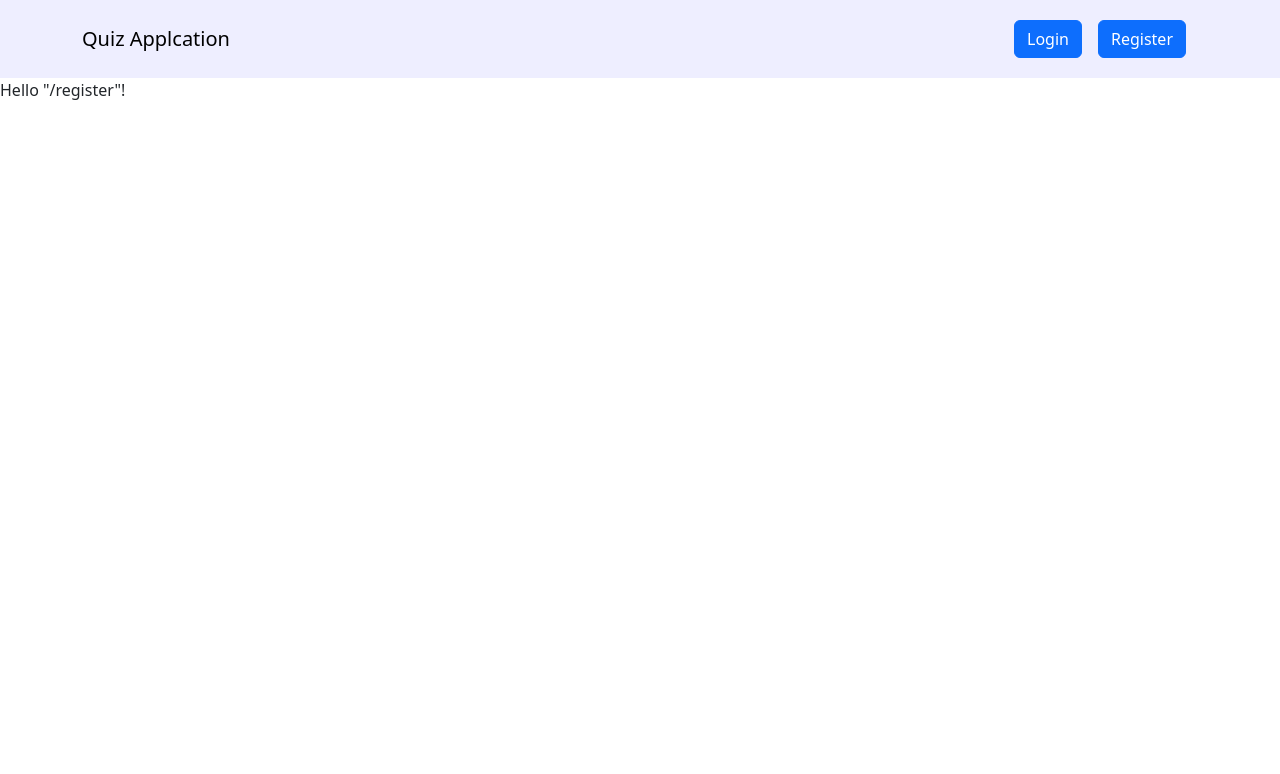
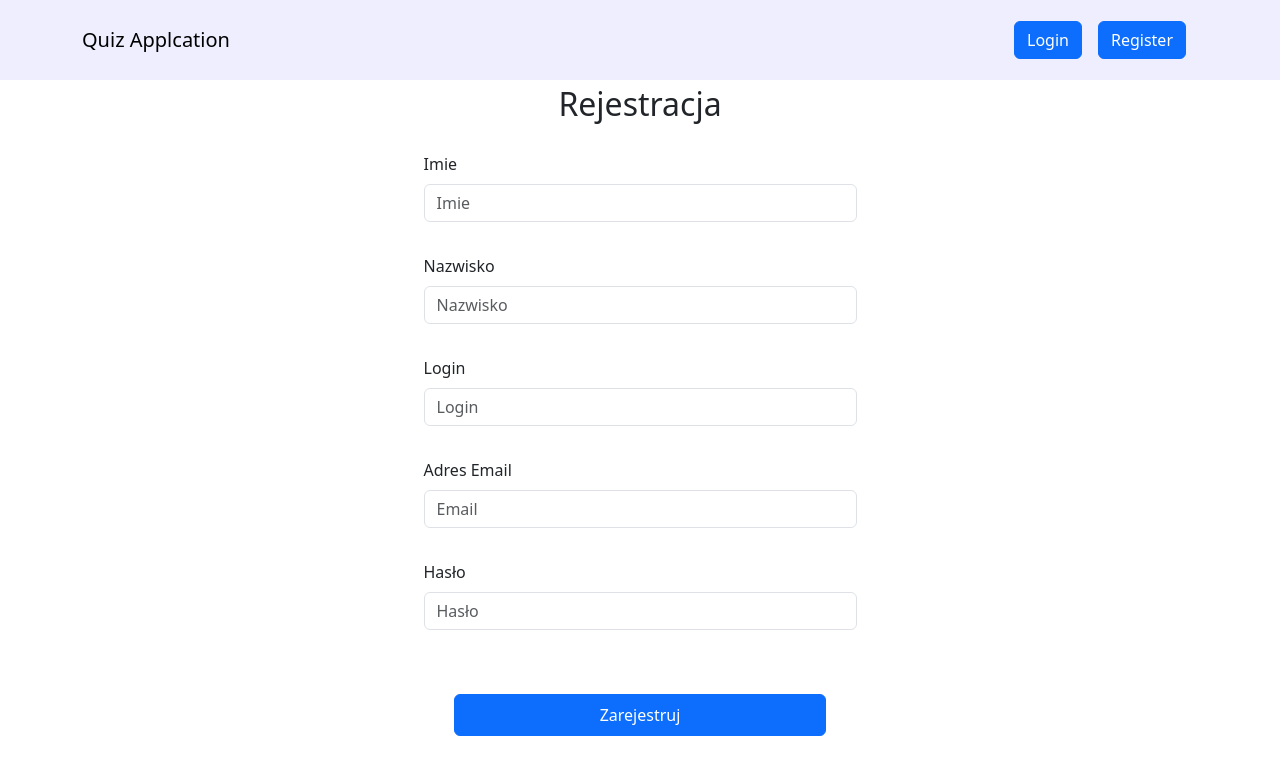
Before and after one commit to sliwek-1/RealTimeQuizApplication, a React (Vite) app in the folder frontend/: page /register in a window 1280 px wide. Shown: the top 774 px of the page. Built offline with nearby package versions, Linux system fonts and the light colour scheme.

Commit message:
#login register layout

```diff
--- a/frontend/src/components/header.tsx
+++ b/frontend/src/components/header.tsx
@@ -4,7 +4,7 @@ import { Navbar, Nav, Dropdown, Container, Button } from "react-bootstrap"
 function Header() {
     let isRegister = false;
     return (
-        <Navbar expand="lg" style={{width: "100vw", background: "#eef"}}>
+        <Navbar expand="lg" style={{width: "100vw", height: "10vh", background: "#eef"}}>
             <Container>
                 <Navbar.Brand href="#home">Quiz Applcation</Navbar.Brand>
                     {!isRegister ?
--- /dev/null
+++ b/frontend/src/components/login.tsx
@@ -0,0 +1,32 @@
+import React from "react";
+import { Form, Button, Container } from "react-bootstrap";
+
+
+function Login() {
+    return (
+        <>
+            <Container className="lg">
+                <Form className="d-flex flex-column align-items-center justify-content-start mt-5" style={{height: "70vh", minWidth: "40vw"}}>
+                    <Form.Label className="fs-2">Logowanie</Form.Label>
+                    <Form.Group className="p-3 col-12 col-sm-8 col-md-7 col-lg-5">
+                        <Form.Label>
+                            Adres Email
+                        </Form.Label>
+                        <Form.Control type="email" placeholder="Email" />
+                    </Form.Group>
+                    <Form.Group className="p-3 col-12 col-sm-8 col-md-7 col-lg-5">
+                        <Form.Label>
+                            Hasło
+                        </Form.Label>
+                        <Form.Control type="password" placeholder="Hasło"/>
+                    </Form.Group>
+                    <Button variant="primary" className="p-2 mt-5 col-12 col-sm-8 col-md-7 col-lg-4">
+                        Zaloguj
+                    </Button>
+                </Form>
+            </Container>
+        </>
+    )
+}
+
+export default Login;
--- /dev/null
+++ b/frontend/src/components/register.tsx
@@ -0,0 +1,49 @@
+import React from "react";
+import { Form, Button, Container } from "react-bootstrap";
+
+function Register() {
+    return (
+        <>
+            <Container className="lg">
+                <Form className="d-flex flex-column align-items-center justify-content-center mt-5" style={{height: "70vh", minWidth: "40vw"}}>
+                    <Form.Label className="fs-2">Rejestracja</Form.Label>
+                    <Form.Group className="p-3 col-12 col-sm-8 col-md-7 col-lg-5">
+                        <Form.Label>
+                            Imie
+                        </Form.Label>
+                        <Form.Control type="text" placeholder="Imie" />
+                    </Form.Group>
+                    <Form.Group className="p-3 col-12 col-sm-8 col-md-7 col-lg-5">
+                        <Form.Label>
+                            Nazwisko
+                        </Form.Label>
+                        <Form.Control type="text" placeholder="Nazwisko" />
+                    </Form.Group>
+                    <Form.Group className="p-3 col-12 col-sm-8 col-md-7 col-lg-5">
+                        <Form.Label>
+                            Login
+                        </Form.Label>
+                        <Form.Control type="text" placeholder="Login" />
+                    </Form.Group>
+                    <Form.Group className="p-3 col-12 col-sm-8 col-md-7 col-lg-5">
+                        <Form.Label>
+                            Adres Email
+                        </Form.Label>
+                        <Form.Control type="email" placeholder="Email" />
+                    </Form.Group>
+                    <Form.Group className="p-3 col-12 col-sm-8 col-md-7 col-lg-5">
+                        <Form.Label>
+                            Hasło
+                        </Form.Label>
+                        <Form.Control type="password" placeholder="Hasło"/>
+                    </Form.Group>
+                    <Button variant="primary" className="p-2 mt-5 col-12 col-sm-8 col-md-7 col-lg-4">
+                        Zarejestruj
+                    </Button>
+                </Form>
+            </Container>
+        </>
+    )
+}
+
+export default Register;
--- a/frontend/src/routes/index.tsx
+++ b/frontend/src/routes/index.tsx
@@ -1,32 +1,10 @@
 import { createFileRoute } from "@tanstack/react-router";
-import { Button } from "react-bootstrap";
-import { useAppDispatch, useAppSelector } from "../hooks";
-import { increment, incrementByAmount, decrement, decrementByAmount } from "../features/counter/counterSlice";
 
 export const Route = createFileRoute('/')({
     component: Index,
 })
 
 function Index() {
-    const dispatch = useAppDispatch();
-    const counter = useAppSelector((state) => state.counter);
-
-    const handleIncrement = () => {
-        dispatch(increment());
-    }
-
-    const handleIncrementByAmount = (amount: number) => {
-        dispatch(incrementByAmount(amount));
-    }
-
-    const handleDecrement = () => {
-        dispatch(decrement());
-    }
-
-    const handleDecrementByAmount = (amount: number) => {
-        dispatch(decrementByAmount(amount))
-    }
-
     return (
         <>
 
--- a/frontend/src/routes/login.tsx
+++ b/frontend/src/routes/login.tsx
@@ -1,9 +1,10 @@
 import { createFileRoute } from '@tanstack/react-router'
+import Login from '../components/login'
 
 export const Route = createFileRoute('/login')({
   component: LoginRoute,
 })
 
 function LoginRoute() {
-  return <div>Hello "/login"!</div>
+  return <Login />
 }
--- a/frontend/src/routes/register.tsx
+++ b/frontend/src/routes/register.tsx
@@ -1,9 +1,10 @@
 import { createFileRoute } from '@tanstack/react-router'
+import Register from '../components/register'
 
 export const Route = createFileRoute('/register')({
   component: RegisterRoute,
 })
 
 function RegisterRoute() {
-  return <div>Hello "/register"!</div>
+  return <Register />
 }
```
